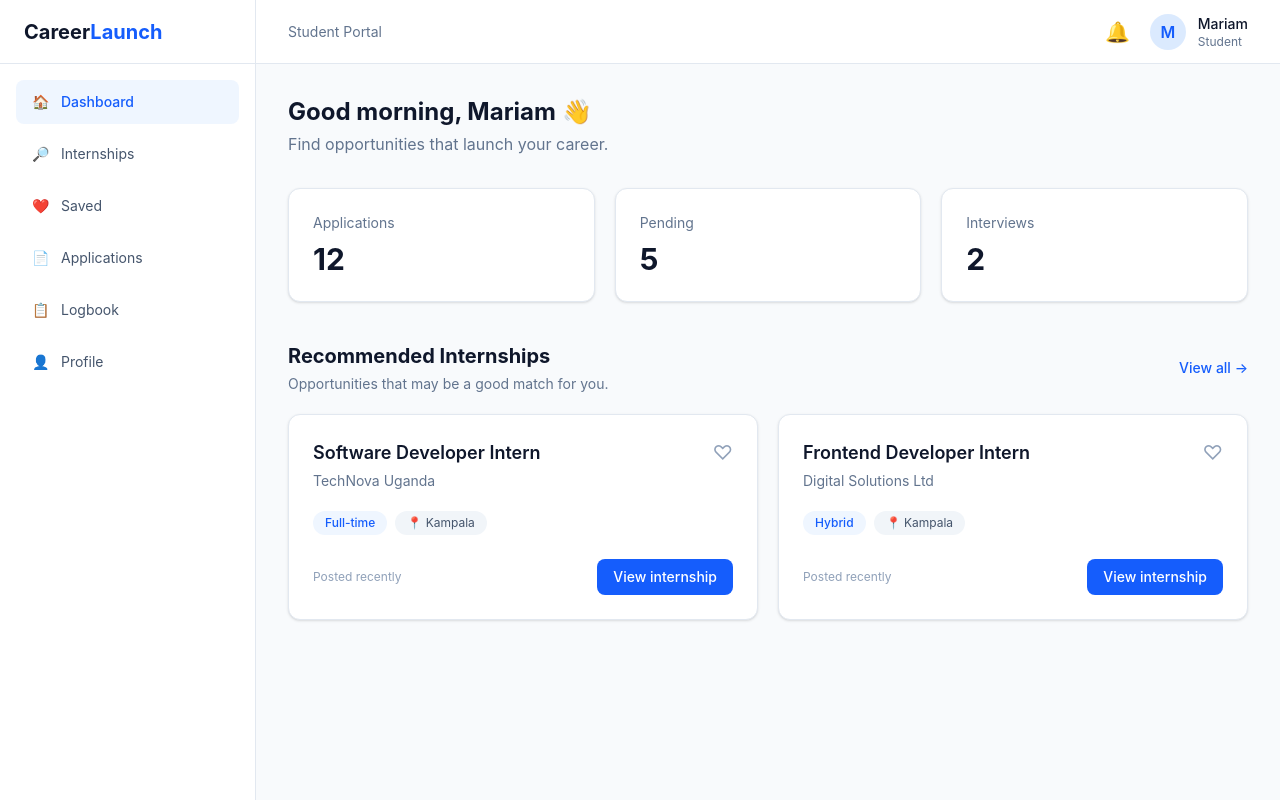
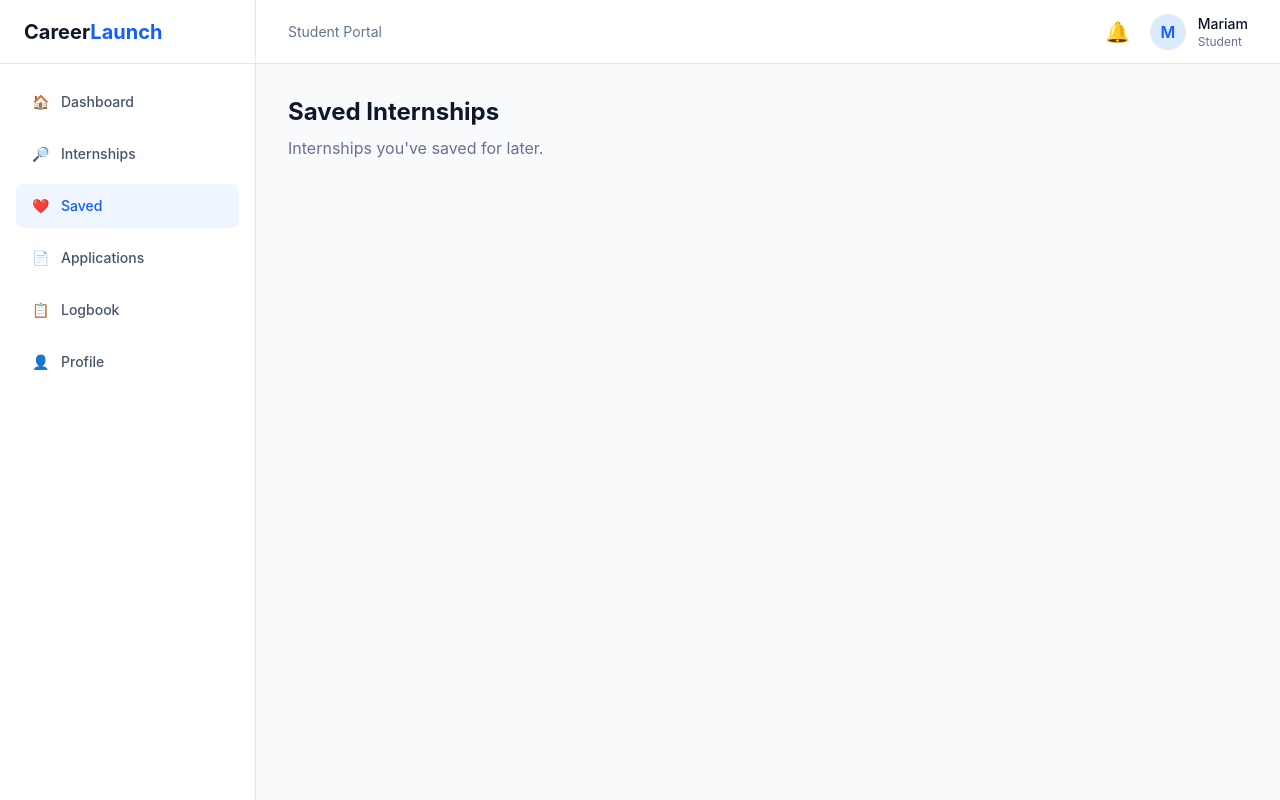
Before and after one commit to mariam968/CareerLaunch, a React app in the folder frontend/: page /saved in a window 1280 px wide. Built offline with nearby package versions, Linux system fonts and the light colour scheme; the HTML template or start-up script is replaced by a standard one.

Commit message:
feat: add functional sidebar navigation

```diff
--- a/frontend/package.json
+++ b/frontend/package.json
@@ -13,6 +13,7 @@
     "@tailwindcss/vite": "^4.3.3",
     "react": "^19.2.8",
     "react-dom": "^19.2.8",
+    "react-router-dom": "^7.18.2",
     "tailwindcss": "^4.3.3"
   },
   "devDependencies": {
--- a/frontend/src/App.jsx
+++ b/frontend/src/App.jsx
@@ -1,11 +1,28 @@
+import { BrowserRouter, Routes, Route } from 'react-router-dom'
+
 import DashboardLayout from './layouts/DashboardLayout'
+
 import Dashboard from './pages/Dashboard'
+import Internships from './pages/Internships'
+import Saved from './pages/Saved'
+import Applications from './pages/Applications'
+import Logbook from './pages/Logbook'
+import Profile from './pages/Profile'
 
 function App() {
   return (
-    <DashboardLayout>
-      <Dashboard />
-    </DashboardLayout>
+    <BrowserRouter>
+      <DashboardLayout>
+        <Routes>
+          <Route path="/" element={<Dashboard />} />
+          <Route path="/internships" element={<Internships />} />
+          <Route path="/saved" element={<Saved />} />
+          <Route path="/applications" element={<Applications />} />
+          <Route path="/logbook" element={<Logbook />} />
+          <Route path="/profile" element={<Profile />} />
+        </Routes>
+      </DashboardLayout>
+    </BrowserRouter>
   )
 }
 
--- a/frontend/src/components/Sidebar.jsx
+++ b/frontend/src/components/Sidebar.jsx
@@ -1,60 +1,109 @@
+import { NavLink } from 'react-router-dom'
+
 function Sidebar() {
   return (
-    <aside className="fixed left-0 top-0 h-screen w-64 bg-white border-r border-slate-200">
-      <div className="flex h-16 items-center px-6 border-b border-slate-200">
+    <aside className="fixed left-0 top-0 h-screen w-64 border-r border-slate-200 bg-white">
+
+      {/* Logo */}
+      <div className="flex h-16 items-center border-b border-slate-200 px-6">
         <h1 className="text-xl font-bold text-slate-900">
           Career<span className="text-blue-600">Launch</span>
         </h1>
       </div>
 
-      <nav className="p-4 space-y-2">
-        <a
-          href="#"
-          className="flex items-center rounded-lg bg-blue-50 px-4 py-3 text-sm font-medium text-blue-600"
+      {/* Navigation */}
+      <nav className="space-y-2 p-4">
+
+        {/* Dashboard */}
+        <NavLink
+          to="/"
+          className={({ isActive }) =>
+            `flex items-center rounded-lg px-4 py-3 text-sm font-medium transition ${
+              isActive
+                ? 'bg-blue-50 text-blue-600'
+                : 'text-slate-600 hover:bg-slate-50'
+            }`
+          }
         >
           🏠
           <span className="ml-3">Dashboard</span>
-        </a>
+        </NavLink>
 
-        <a
-          href="#"
-          className="flex items-center rounded-lg px-4 py-3 text-sm text-slate-600 hover:bg-slate-50"
+        {/* Internships */}
+        <NavLink
+          to="/internships"
+          className={({ isActive }) =>
+            `flex items-center rounded-lg px-4 py-3 text-sm font-medium transition ${
+              isActive
+                ? 'bg-blue-50 text-blue-600'
+                : 'text-slate-600 hover:bg-slate-50'
+            }`
+          }
         >
           🔎
           <span className="ml-3">Internships</span>
-        </a>
+        </NavLink>
 
-        <a
-          href="#"
-          className="flex items-center rounded-lg px-4 py-3 text-sm text-slate-600 hover:bg-slate-50"
+        {/* Saved */}
+        <NavLink
+          to="/saved"
+          className={({ isActive }) =>
+            `flex items-center rounded-lg px-4 py-3 text-sm font-medium transition ${
+              isActive
+                ? 'bg-blue-50 text-blue-600'
+                : 'text-slate-600 hover:bg-slate-50'
+            }`
+          }
         >
           ❤️
           <span className="ml-3">Saved</span>
-        </a>
+        </NavLink>
 
-        <a
-          href="#"
-          className="flex items-center rounded-lg px-4 py-3 text-sm text-slate-600 hover:bg-slate-50"
+        {/* Applications */}
+        <NavLink
+          to="/applications"
+          className={({ isActive }) =>
+            `flex items-center rounded-lg px-4 py-3 text-sm font-medium transition ${
+              isActive
+                ? 'bg-blue-50 text-blue-600'
+                : 'text-slate-600 hover:bg-slate-50'
+            }`
+          }
         >
           📄
           <span className="ml-3">Applications</span>
-        </a>
+        </NavLink>
 
-        <a
-          href="#"
-          className="flex items-center rounded-lg px-4 py-3 text-sm text-slate-600 hover:bg-slate-50"
+        {/* Logbook */}
+        <NavLink
+          to="/logbook"
+          className={({ isActive }) =>
+            `flex items-center rounded-lg px-4 py-3 text-sm font-medium transition ${
+              isActive
+                ? 'bg-blue-50 text-blue-600'
+                : 'text-slate-600 hover:bg-slate-50'
+            }`
+          }
         >
           📋
           <span className="ml-3">Logbook</span>
-        </a>
+        </NavLink>
 
-        <a
-          href="#"
-          className="flex items-center rounded-lg px-4 py-3 text-sm text-slate-600 hover:bg-slate-50"
+        {/* Profile */}
+        <NavLink
+          to="/profile"
+          className={({ isActive }) =>
+            `flex items-center rounded-lg px-4 py-3 text-sm font-medium transition ${
+              isActive
+                ? 'bg-blue-50 text-blue-600'
+                : 'text-slate-600 hover:bg-slate-50'
+            }`
+          }
         >
           👤
           <span className="ml-3">Profile</span>
-        </a>
+        </NavLink>
+
       </nav>
     </aside>
   )
--- /dev/null
+++ b/frontend/src/pages/Applications.jsx
@@ -0,0 +1,15 @@
+function Applications() {
+  return (
+    <div>
+      <h1 className="text-2xl font-bold text-slate-900">
+        My Applications
+      </h1>
+
+      <p className="mt-2 text-slate-500">
+        Track your internship applications.
+      </p>
+    </div>
+  )
+}
+
+export default Applications
--- /dev/null
+++ b/frontend/src/pages/Internships.jsx
@@ -0,0 +1,15 @@
+function Internships() {
+  return (
+    <div>
+      <h1 className="text-2xl font-bold text-slate-900">
+        Internships
+      </h1>
+
+      <p className="mt-2 text-slate-500">
+        Discover internship opportunities.
+      </p>
+    </div>
+  )
+}
+
+export default Internships
--- /dev/null
+++ b/frontend/src/pages/Logbook.jsx
@@ -0,0 +1,15 @@
+function Logbook() {
+  return (
+    <div>
+      <h1 className="text-2xl font-bold text-slate-900">
+        Internship Logbook
+      </h1>
+
+      <p className="mt-2 text-slate-500">
+        Record and track your internship progress.
+      </p>
+    </div>
+  )
+}
+
+export default Logbook
--- /dev/null
+++ b/frontend/src/pages/Profile.jsx
@@ -0,0 +1,15 @@
+function Profile() {
+  return (
+    <div>
+      <h1 className="text-2xl font-bold text-slate-900">
+        My Profile
+      </h1>
+
+      <p className="mt-2 text-slate-500">
+        Manage your student profile.
+      </p>
+    </div>
+  )
+}
+
+export default Profile
--- /dev/null
+++ b/frontend/src/pages/Saved.jsx
@@ -0,0 +1,15 @@
+function Saved() {
+  return (
+    <div>
+      <h1 className="text-2xl font-bold text-slate-900">
+        Saved Internships
+      </h1>
+
+      <p className="mt-2 text-slate-500">
+        Internships you've saved for later.
+      </p>
+    </div>
+  )
+}
+
+export default Saved
```
Also changed, not shown: 1 other file (tests, documents, lock files or other folders).
